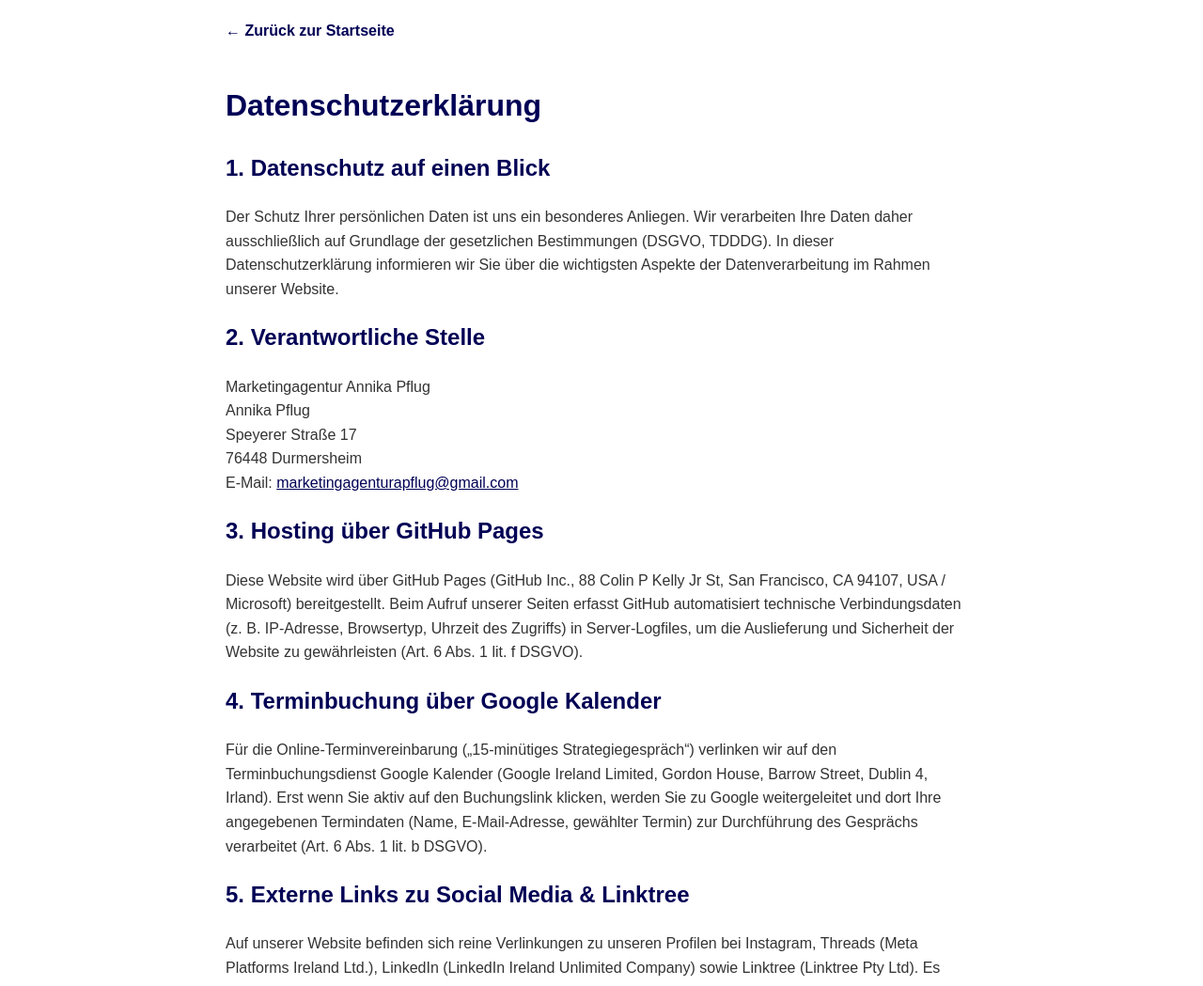
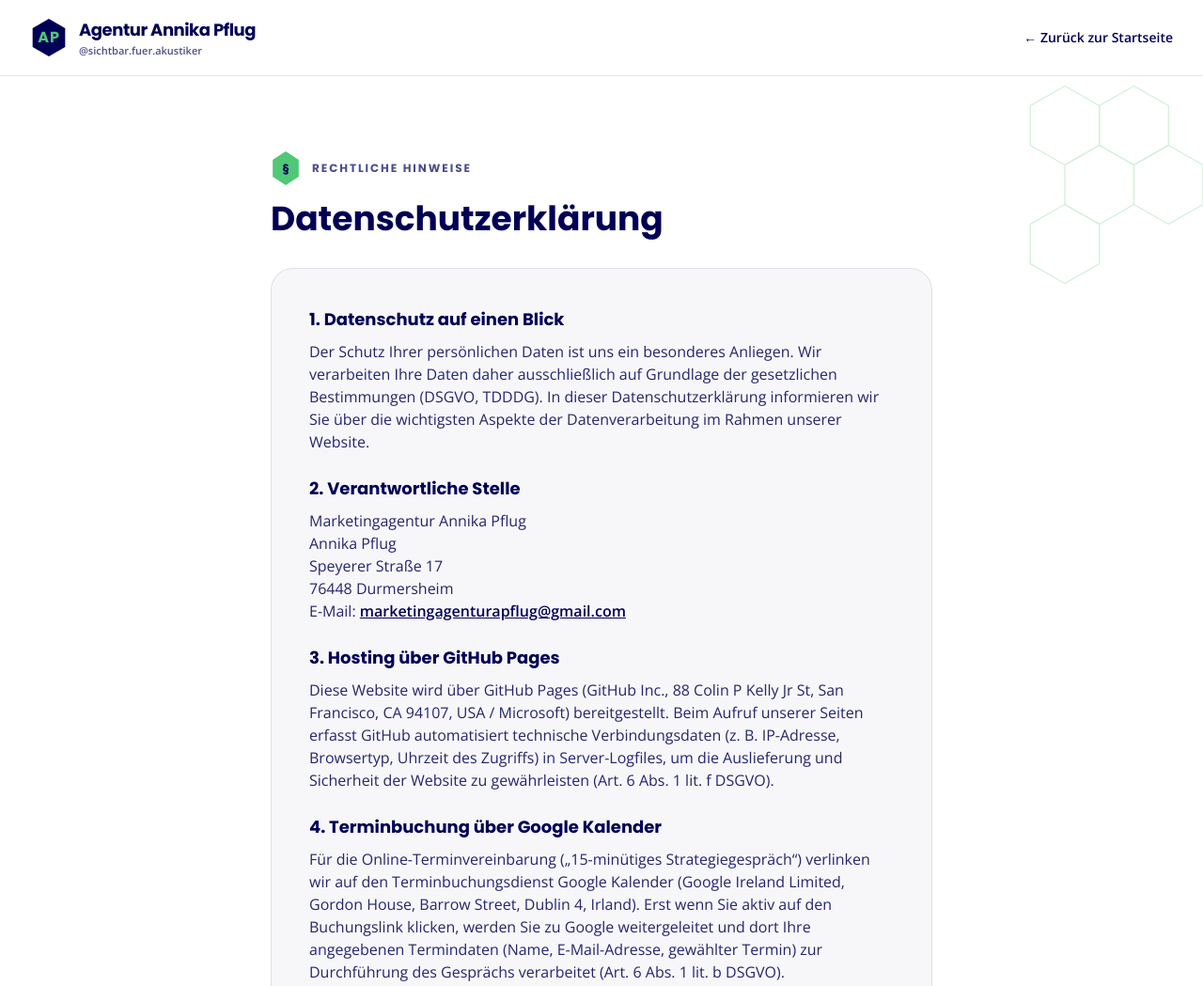
Before and after one commit to sichtbarfuerakustiker/marketing-annikapflug, a plain HTML site: page datenschutz.html in a window 1280 px wide. Shown: the top 1049 px of the page at 94% size. Drawn offline with nearby package versions, Linux system fonts and the light colour scheme.

Commit message:
Update datenschutz.html

```diff
--- a/datenschutz.html
+++ b/datenschutz.html
@@ -1,76 +1,151 @@
 <!DOCTYPE html>
-<html lang="de">
+<html lang="de" class="scroll-smooth">
 <head>
     <meta charset="UTF-8">
     <meta name="viewport" content="width=device-width, initial-scale=1.0">
-    <title>Datenschutzerklärung - Marketingagentur Annika Pflug</title>
+    <title>Datenschutzerklärung | Marketingagentur Annika Pflug</title>
+    <script src="https://cdn.tailwindcss.com"></script>
+    <link rel="preconnect" href="https://fonts.googleapis.com">
+    <link rel="preconnect" href="https://fonts.gstatic.com" crossorigin>
+    <link href="https://fonts.googleapis.com/css2?family=Open+Sans:wght@400;600&family=Poppins:wght@700&display=swap" rel="stylesheet">
     <style>
         body {
-            font-family: Arial, sans-serif;
-            line-height: 1.6;
-            max-width: 800px;
-            margin: 0 auto;
-            padding: 20px;
-            color: #333;
-        }
-        h1, h2 {
+            font-family: 'Open Sans', sans-serif;
+            background-color: #FFFFFF;
             color: #000055;
         }
-        a {
-            color: #000055;
-            text-decoration: underline;
+        h1, h2, h3, .font-heading {
+            font-family: 'Poppins', sans-serif;
+            font-weight: 700;
         }
-        .back-link {
-            display: inline-block;
-            margin-bottom: 20px;
-            text-decoration: none;
-            color: #000055;
-            font-weight: bold;
+        .hexagon-outer {
+            clip-path: polygon(50% 0%, 93.3% 25%, 93.3% 75%, 50% 100%, 6.7% 75%, 6.7% 25%);
         }
     </style>
 </head>
-<body>
-    <a href="/" class="back-link">← Zurück zur Startseite</a>
+<body class="bg-white text-[#000055] antialiased">
 
-    <h1>Datenschutzerklärung</h1>
+    <!-- Header -->
+    <header class="sticky top-0 z-50 w-full bg-white/95 backdrop-blur-md border-b border-[#000055]/10">
+        <div class="max-w-7xl mx-auto px-4 sm:px-6 lg:px-8">
+            <div class="flex justify-between items-center h-20">
+                <a href="index.html" class="flex items-center gap-3 group">
+                    <div class="w-10 h-10 hexagon-outer bg-[#000055] text-[#50C878] flex items-center justify-center font-heading font-bold text-base tracking-wider group-hover:bg-[#0a0a75] transition-colors shrink-0">
+                        AP
+                    </div>
+                    <div class="flex flex-col">
+                        <span class="font-heading font-bold text-base sm:text-lg tracking-tight text-[#000055] leading-tight">
+                            Agentur Annika Pflug
+                        </span>
+                        <span class="text-[11px] font-semibold text-[#000055]/70 hidden sm:block">
+                            @sichtbar.fuer.akustiker
+                        </span>
+                    </div>
+                </a>
 
-    <h2>1. Datenschutz auf einen Blick</h2>
+                <a href="index.html" class="text-sm font-semibold text-[#000055] hover:text-[#42b368] transition-colors">
+                    ← Zurück zur Startseite
+                </a>
+            </div>
+        </div>
+    </header>
+
+    <!-- Hauptinhalt -->
+    <main class="relative overflow-hidden py-14 sm:py-20">
+        <!-- Dezentes Hexagon-Muster im Hintergrund -->
+        <svg class="absolute top-0 right-0 w-[300px] sm:w-[420px] h-auto text-[#50C878] opacity-25 pointer-events-none" viewBox="0 0 400 320" fill="none" xmlns="http://www.w3.org/2000/svg" aria-hidden="true">
+            <g stroke="currentColor" stroke-width="1.3">
+                <polygon points="260,10 295,30 295,70 260,90 225,70 225,30"/>
+                <polygon points="330,10 365,30 365,70 330,90 295,70 295,30"/>
+                <polygon points="295,70 330,90 330,130 295,150 260,130 260,90"/>
+                <polygon points="365,70 400,90 400,130 365,150 330,130 330,90"/>
+                <polygon points="260,130 295,150 295,190 260,210 225,190 225,150"/>
+            </g>
+        </svg>
+
+        <div class="relative max-w-3xl mx-auto px-4 sm:px-6 lg:px-8">
+            <div class="inline-flex items-center gap-3 mb-4">
+                <span class="w-8 h-9 hexagon-outer bg-[#50C878] text-[#000055] flex items-center justify-center font-heading font-bold text-xs">§</span>
+                <span class="font-heading text-xs uppercase tracking-[0.16em] text-[#000055]/70">Rechtliche Hinweise</span>
+            </div>
+
+            <h1 class="font-heading text-3xl sm:text-4xl font-bold text-[#000055] mb-8">
+                Datenschutzerklärung
+            </h1>
+
+            <div class="space-y-6 text-sm sm:text-base text-[#000055]/85 leading-relaxed bg-[rgba(0,0,85,0.03)] p-6 sm:p-10 rounded-3xl border border-[#000055]/10">
+                <div>
+                    <h2 class="font-heading text-lg font-bold text-[#000055] mb-2">1. Datenschutz auf einen Blick</h2>
                     <p>
                         Der Schutz Ihrer persönlichen Daten ist uns ein besonderes Anliegen. Wir verarbeiten Ihre Daten daher ausschließlich auf Grundlage der gesetzlichen Bestimmungen (DSGVO, TDDDG). In dieser Datenschutzerklärung informieren wir Sie über die wichtigsten Aspekte der Datenverarbeitung im Rahmen unserer Website.
                     </p>
+                </div>
 
-    <h2>2. Verantwortliche Stelle</h2>
+                <div>
+                    <h2 class="font-heading text-lg font-bold text-[#000055] mb-2">2. Verantwortliche Stelle</h2>
                     <p>
                         Marketingagentur Annika Pflug<br>
                         Annika Pflug<br>
                         Speyerer Straße 17<br>
                         76448 Durmersheim<br>
-        E-Mail: <a href="mailto:marketingagenturapflug@gmail.com">marketingagenturapflug@gmail.com</a>
+                        E-Mail: <a href="mailto:marketingagenturapflug@gmail.com" class="underline font-semibold text-[#000055]">marketingagenturapflug@gmail.com</a>
                     </p>
+                </div>
 
-    <h2>3. Hosting über GitHub Pages</h2>
+                <div>
+                    <h2 class="font-heading text-lg font-bold text-[#000055] mb-2">3. Hosting über GitHub Pages</h2>
                     <p>
                         Diese Website wird über GitHub Pages (GitHub Inc., 88 Colin P Kelly Jr St, San Francisco, CA 94107, USA / Microsoft) bereitgestellt. Beim Aufruf unserer Seiten erfasst GitHub automatisiert technische Verbindungsdaten (z. B. IP-Adresse, Browsertyp, Uhrzeit des Zugriffs) in Server-Logfiles, um die Auslieferung und Sicherheit der Website zu gewährleisten (Art. 6 Abs. 1 lit. f DSGVO).
                     </p>
+                </div>
 
-    <h2>4. Terminbuchung über Google Kalender</h2>
+                <div>
+                    <h2 class="font-heading text-lg font-bold text-[#000055] mb-2">4. Terminbuchung über Google Kalender</h2>
                     <p>
                         Für die Online-Terminvereinbarung („15-minütiges Strategiegespräch“) verlinken wir auf den Terminbuchungsdienst Google Kalender (Google Ireland Limited, Gordon House, Barrow Street, Dublin 4, Irland). Erst wenn Sie aktiv auf den Buchungslink klicken, werden Sie zu Google weitergeleitet und dort Ihre angegebenen Termindaten (Name, E-Mail-Adresse, gewählter Termin) zur Durchführung des Gesprächs verarbeitet (Art. 6 Abs. 1 lit. b DSGVO).
                     </p>
+                </div>
 
-    <h2>5. Externe Links zu Social Media & Linktree</h2>
+                <div>
+                    <h2 class="font-heading text-lg font-bold text-[#000055] mb-2">5. Externe Links zu Social Media &amp; Linktree</h2>
                     <p>
                         Auf unserer Website befinden sich reine Verlinkungen zu unseren Profilen bei Instagram, Threads (Meta Platforms Ireland Ltd.), LinkedIn (LinkedIn Ireland Unlimited Company) sowie Linktree (Linktree Pty Ltd). Es werden keine Social-Media-Plugins geladen, die bereits beim Besuch unserer Seite Daten übertragen. Erst beim aktiven Anklicken eines Links verlassen Sie unsere Website.
                     </p>
+                </div>
 
-    <h2>6. Kontaktaufnahme per E-Mail oder Kontaktformular</h2>
+                <div>
+                    <h2 class="font-heading text-lg font-bold text-[#000055] mb-2">6. Kontaktaufnahme per E-Mail oder Kontaktformular</h2>
                     <p>
                         Wenn Sie per Formular auf der Website oder per E-Mail Kontakt mit uns aufnehmen, werden Ihre angegebenen Daten (Name, Betrieb, E-Mail-Adresse, Telefonnummer sowie Ihre Nachricht) zwecks Bearbeitung der Anfrage und für den Fall von Anschlussfragen bei uns gespeichert. Diese Daten geben wir nicht ohne Ihre Einwilligung weiter (Art. 6 Abs. 1 lit. b DSGVO bzw. Art. 6 Abs. 1 lit. a DSGVO).
                     </p>
+                </div>
 
-    <h2>7. Ihre Rechte als betroffene Person</h2>
+                <div>
+                    <h2 class="font-heading text-lg font-bold text-[#000055] mb-2">7. Ihre Rechte als betroffene Person</h2>
                     <p>
                         Ihnen stehen bezüglich Ihrer bei uns gespeicherten personenbezogenen Daten grundsätzlich die Rechte auf Auskunft (Art. 15 DSGVO), Berichtigung (Art. 16 DSGVO), Löschung (Art. 17 DSGVO), Einschränkung der Verarbeitung (Art. 18 DSGVO), Datenübertragbarkeit (Art. 20 DSGVO), Widerruf erteilter Einwilligungen sowie Widerspruch (Art. 21 DSGVO) zu. Zudem haben Sie das Recht, sich bei einer Datenschutz-Aufsichtsbehörde (z. B. dem Landesbeauftragten für den Datenschutz und die Informationsfreiheit Baden-Württemberg) zu beschweren.
                     </p>
+                </div>
+            </div>
+        </div>
+    </main>
+
+    <!-- Footer -->
+    <footer class="bg-[#000055] text-white/80 py-10 border-t border-white/10">
+        <div class="max-w-7xl mx-auto px-4 sm:px-6 lg:px-8 flex flex-col sm:flex-row justify-between items-center gap-4 text-sm">
+            <div class="flex items-center gap-3">
+                <div class="w-8 h-8 hexagon-outer bg-[#50C878] text-[#000055] flex items-center justify-center font-heading font-bold text-xs">
+                    AP
+                </div>
+                <span class="font-heading font-bold text-white">Marketingagentur Annika Pflug</span>
+            </div>
+            <div class="flex gap-6 font-semibold">
+                <a href="index.html" class="hover:text-[#50C878] transition-colors">Startseite</a>
+                <a href="impressum.html" class="hover:text-[#50C878] transition-colors">Impressum</a>
+                <a href="datenschutz.html" class="text-[#50C878]">Datenschutz</a>
+            </div>
+        </div>
+    </footer>
+
 </body>
 </html>
```
Lines whose indentation alone changed are shown as unchanged.
